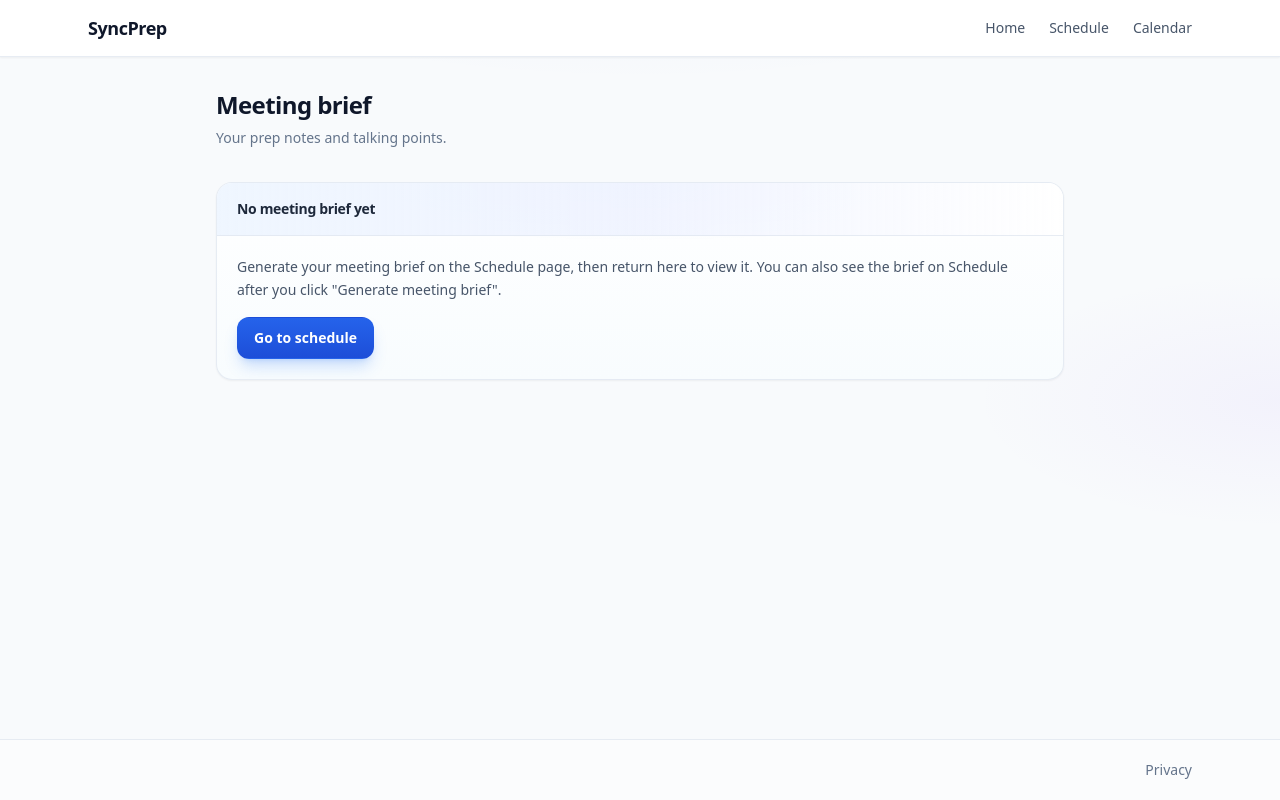
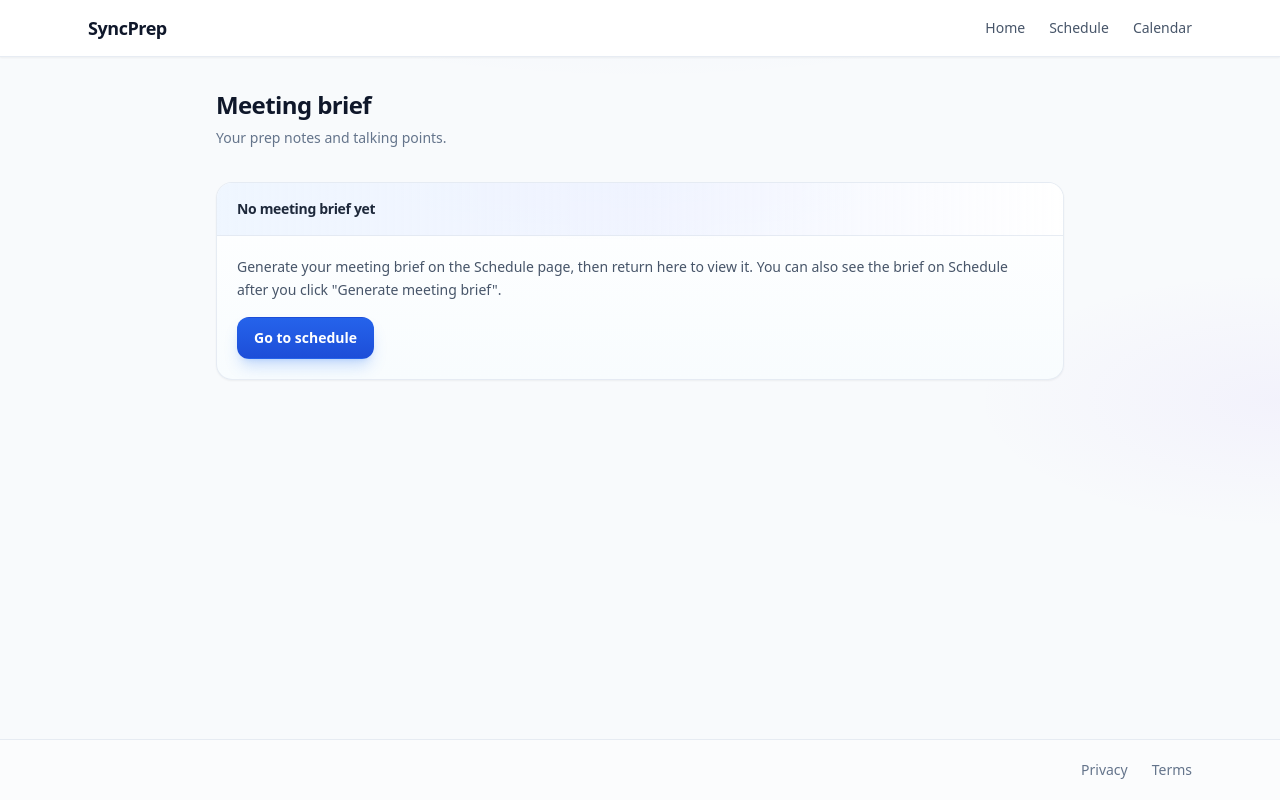
Before and after one commit to kylerhuu/SyncPrep, a Next.js app: page /prep in a window 1280 px wide. Built offline with nearby package versions, Linux system fonts and the light colour scheme.

Commit message:
terms of service page

```diff
--- a/src/app/page.tsx
+++ b/src/app/page.tsx
@@ -298,6 +298,12 @@ export default function HomePage() {
             >
               Privacy
             </Link>
+            <Link
+              href="/terms"
+              className="text-sm text-slate-500 hover:text-slate-800 transition-colors font-medium"
+            >
+              Terms
+            </Link>
           </div>
           <Link
             href="/schedule"
--- a/src/components/nav/AppFooter.tsx
+++ b/src/components/nav/AppFooter.tsx
@@ -3,13 +3,19 @@ import Link from "next/link";
 export function AppFooter() {
   return (
     <footer className="mt-auto border-t border-slate-200/80 py-5 bg-white/50">
-      <div className="max-w-6xl mx-auto px-5 sm:px-6 flex items-center justify-center sm:justify-end">
+      <div className="max-w-6xl mx-auto px-5 sm:px-6 flex items-center justify-center sm:justify-end gap-6">
         <Link
           href="/privacy"
           className="text-sm font-medium text-slate-500 hover:text-slate-800 transition-colors"
         >
           Privacy
         </Link>
+        <Link
+          href="/terms"
+          className="text-sm font-medium text-slate-500 hover:text-slate-800 transition-colors"
+        >
+          Terms
+        </Link>
       </div>
     </footer>
   );
```
